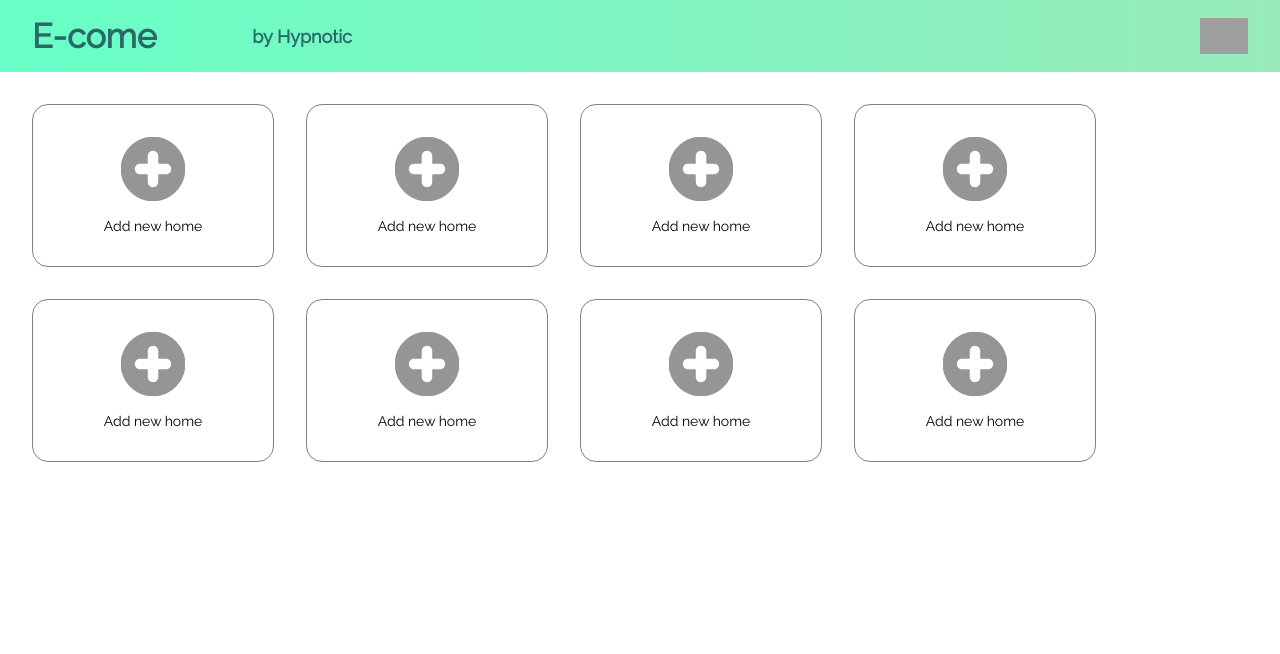
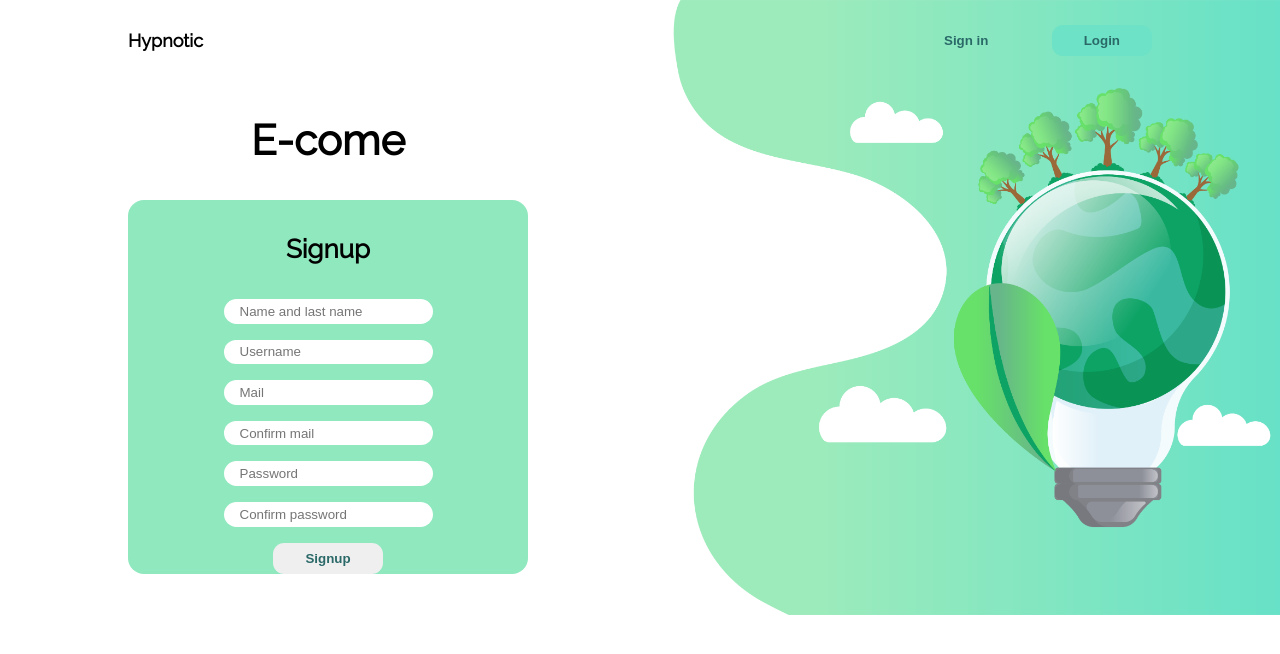
Before and after one commit to sebastiansolocali/ProyectoWeb, a React (Create React App) app: page /SignUp in a window 1280 px wide. Shown: the top 654 px of the page. Built offline with nearby package versions, Linux system fonts and the light colour scheme; grey boxes are pictures that could not be loaded.

Commit message:
Se implementó el redireccionamiento de componentes

```diff
--- a/src/App.js
+++ b/src/App.js
@@ -1,19 +1,25 @@
-import React from 'react';
-// import Home from '../src/Components/Home/Home';
-// import Login from '../src/Components/Login/Login';
-// import Signup from '../src/Components/Signup/Signup';
-import Profile from '../src/Components/Profile/Profile';
+import React from "react";
+import Home from "../src/Components/Home/Home";
+import Login from "../src/Components/Login/Login";
+import Signup from "../src/Components/Signup/Signup";
+import Profile from "../src/Components/Profile/Profile";
 
-import './App.css';
+import { BrowserRouter, Switch, Route } from "react-router-dom";
+
+import "./App.css";
 
 function App() {
   return (
-    <div className="App">
-      {/* <Home />
-      <Login />
-      <Signup /> */}
-      <Profile />
-    </div>
+    <BrowserRouter>
+      <div className="App">
+        <Switch>
+          <Route path="/" exact component={Home} />
+          <Route path="/LogIn" component={Login} />
+          <Route path="/SignUp" component={Signup} />
+          <Route path="/Profile" component={Profile} />
+        </Switch>
+      </div>
+    </BrowserRouter>
   );
 }
 
--- a/src/Components/Header/Header1.js
+++ b/src/Components/Header/Header1.js
@@ -1,4 +1,5 @@
 import React from "react";
+import { Link } from "react-router-dom";
 
 import "./Header1.css";
 
@@ -7,8 +8,12 @@ const Header1 = () => {
     <div className="o-header1">
       <h5>Hypnotic</h5>
       <div className="o-access-container">
-        <button className="o-button o-button-signin">Sign in</button>
-        <button className="o-button o-button-login">Login</button>
+        <Link to="/SignUp">
+          <button className="o-button o-button-signin">Sign in</button>
+        </Link>
+        <Link to="/LogIn">
+          <button className="o-button o-button-login">Login</button>
+        </Link>
       </div>
     </div>
   );
--- a/src/Components/Login/Login.js
+++ b/src/Components/Login/Login.js
@@ -1,25 +1,23 @@
-import React, {Component} from 'react'
+import React, { Component } from "react";
+import { Link } from "react-router-dom";
 
-import Header1 from '../Header/Header1'
+import Header1 from "../Header/Header1";
 
-import fondo from '../../Img/fondo_login.png'
+import fondo from "../../Img/fondo_login.png";
 
-import './Login.css'
+import "./Login.css";
 
 class Login extends Component {
-
-    constructor(props){
-        super(props)
-        this.state = {
-
-        }
+  constructor(props) {
+    super(props);
+    this.state = {};
   }
 
-    render(){
-        return(
+  render() {
+    return (
       <div className="o-login">
         <div className="o-img-container-login">
-                    <img alt="" src={fondo} className="o-img-fondo-login"/>
+          <img alt="" src={fondo} className="o-img-fondo-login" />
         </div>
         <section className="o-login-section">
           <Header1 />
@@ -27,16 +25,17 @@ class Login extends Component {
             <h2>E-come</h2>
             <div className="o-info-login">
               <h4>Login</h4>
-                            <input className="o-input" type="text" placeholder="Username"/>
-                            <input className="o-input" type="password" placeholder="Password"/>
+              <input className="o-input" type="text" placeholder="Username" />
+              <input className="o-input" type="password" placeholder="Password" />
+              <Link to="/Profile">
                 <button className="o-button">Login</button>
+              </Link>
             </div>
           </div>
         </section>
       </div>
-        )
+    );
+  }
 }
 
-}
-
-export default Login
+export default Login;
--- a/src/Components/Signup/Signup.js
+++ b/src/Components/Signup/Signup.js
@@ -1,25 +1,23 @@
-import React, { Component } from 'react';
+import React, { Component } from "react";
+import { Link } from "react-router-dom";
 
-import Header1 from '../Header/Header1'
+import Header1 from "../Header/Header1";
 
-import fondo from '../../Img/fondo_signup.png'
+import fondo from "../../Img/fondo_signup.png";
 
-import './Signup.css'
+import "./Signup.css";
 
 class Signup extends Component {
-
   constructor(prop) {
-        super(prop)
-        this.state = {
-
-        }
+    super(prop);
+    this.state = {};
   }
 
   render() {
-        return(
+    return (
       <div className="o-signup">
         <div className="o-img-container-signup">
-                    <img alt="" src={fondo} className="o-img-fondo-signup"/>
+          <img alt="" src={fondo} className="o-img-fondo-signup" />
         </div>
         <section className="o-signup-section">
           <Header1 />
@@ -27,20 +25,21 @@ class Signup extends Component {
             <h2>E-come</h2>
             <div className="o-info-signup">
               <h4>Signup</h4>
-                            <input className="o-input" type="text" placeholder="Name and last name"/>
-                            <input className="o-input" type="text" placeholder="Username"/>
-                            <input className="o-input" type="text" placeholder="Mail"/>
-                            <input className="o-input" type="text" placeholder="Confirm mail"/>
-                            <input className="o-input" type="text" placeholder="Password"/>
-                            <input className="o-input" type="text" placeholder="Confirm password"/>
+              <input className="o-input" type="text" placeholder="Name and last name" />
+              <input className="o-input" type="text" placeholder="Username" />
+              <input className="o-input" type="text" placeholder="Mail" />
+              <input className="o-input" type="text" placeholder="Confirm mail" />
+              <input className="o-input" type="text" placeholder="Password" />
+              <input className="o-input" type="text" placeholder="Confirm password" />
+              <Link to="/Profile">
                 <button className="o-button">Signup</button>
+              </Link>
             </div>
           </div>
         </section>
       </div>
-        )
+    );
+  }
 }
 
-}
-
-export default Signup
+export default Signup;
```
Lines whose indentation alone changed are shown as unchanged.
